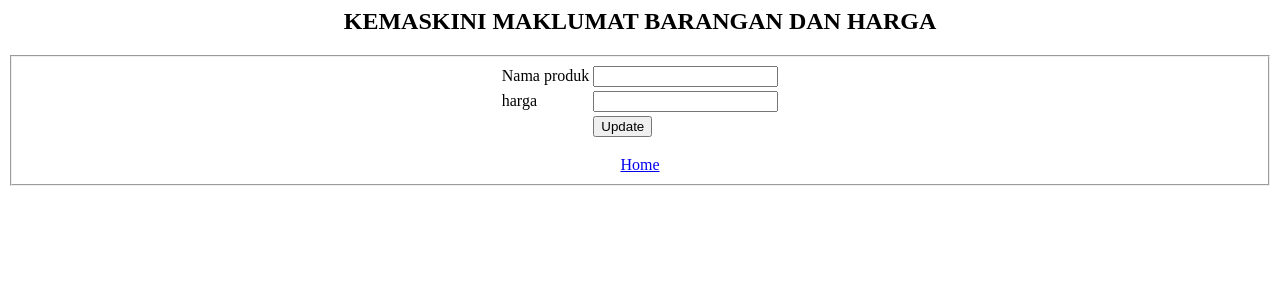
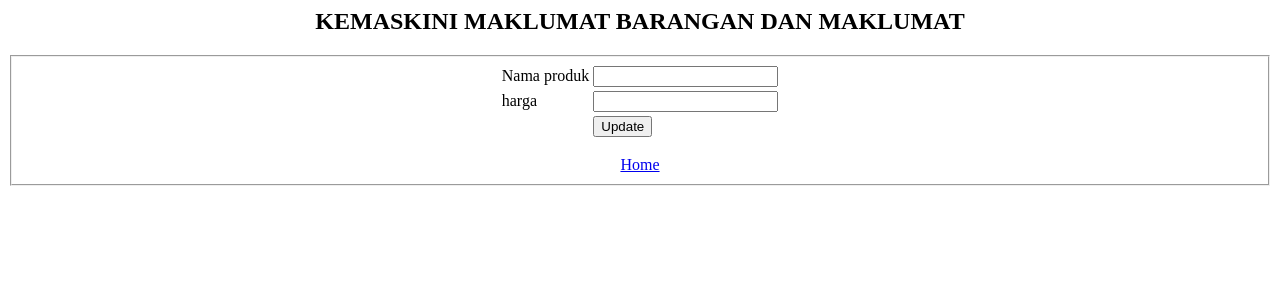
Before and after one commit to paan786/produk1, a PHP site: page /edit.php?id=1 in a window 1280 px wide. Shown: the top 300 px of the page. Run offline with PHP 8.4, Linux system fonts and the light colour scheme; data that the repository does not hold is empty.

Commit message:
version 3

```diff
--- a/edit.php
+++ b/edit.php
@@ -37,7 +37,7 @@ while($res = mysqli_fetch_array($result))
         <title>KEMASKINI MAKLUMAT</title>
     </head>
     <body>
-    <center> <h2>KEMASKINI MAKLUMAT BARANGAN DAN HARGA</h2>
+    <center> <h2>KEMASKINI MAKLUMAT BARANGAN DAN MAKLUMAT</h2>
         <fieldset>
             <form name="form1" method="post" action="edit.php">
                 <table border="0">
```
